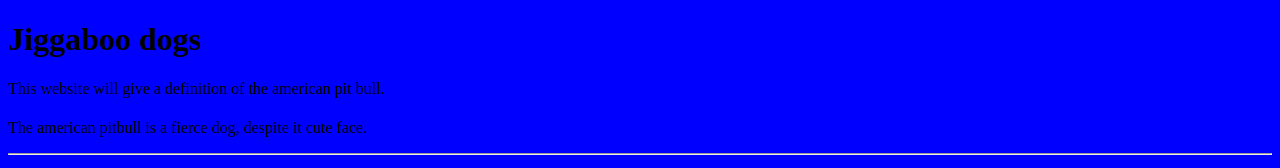
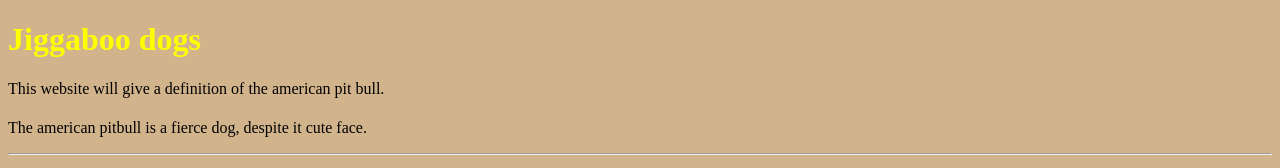
Before and after one commit to Jpruitt1234/test-repository, a plain HTML site: page index.html in a window 1280 px wide. Shown: the top 168 px of the page. Drawn offline with Linux system fonts and the light colour scheme.

Commit message:
Update index.html

```diff
--- a/index.html
+++ b/index.html
@@ -4,8 +4,8 @@
     <title> descriptions of the American Pittbull </title>
   </head>
  <style>
-    body {background-color: Blue;}
-    h1   {color: black;}
+    body {background-color: tan;}
+    h1   {color: Yellow;}
     p    {color: black;}
 </style>
   <body>
```
